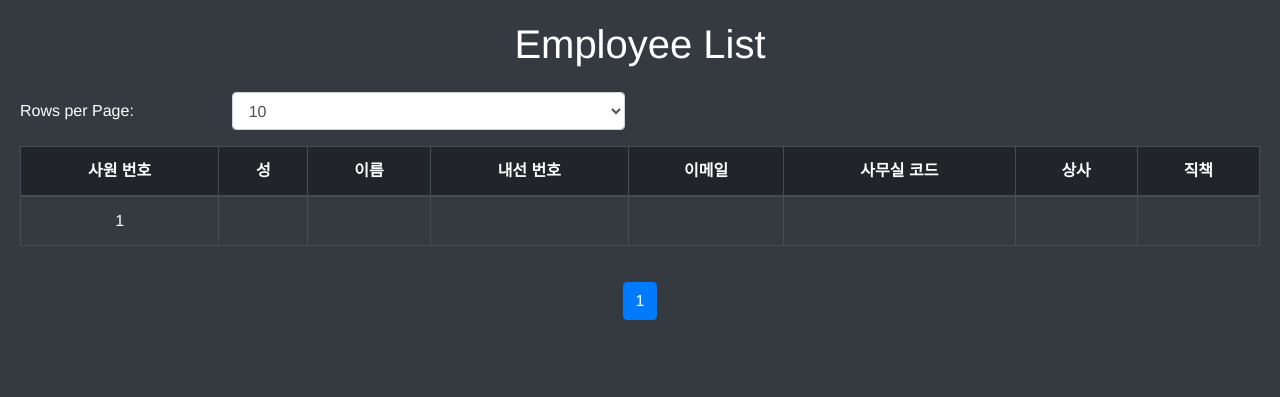
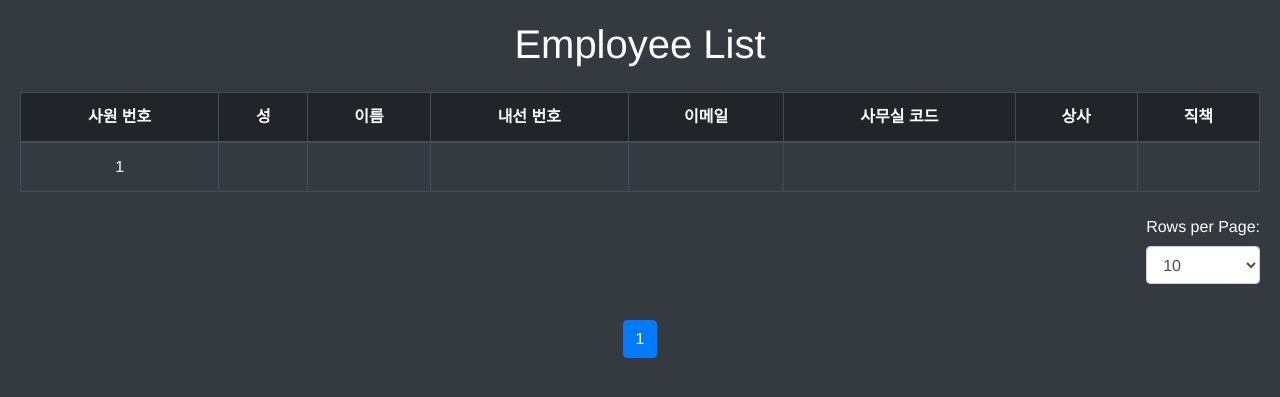
Before and after one commit to LeeHongSoek/cloudtype_fastapi, a FastAPI app: page /mysql in a window 1280 px wide. Shown: the top 397 px of the page. Run offline with FastAPI, Linux system fonts and the light colour scheme; tables that the repository leaves empty or names only in its code hold one stand-in row (values such as "Sample post"); data that the repository does not hold is empty; some libraries are stand-ins or nearby versions.

Commit message:
-- 2023-06-07 21:42에 자동업데이트 함 --

```diff
--- a/templates/mysql.html
+++ b/templates/mysql.html
@@ -37,17 +37,6 @@
 <body>
     <h1 class="text-center mb-4">Employee List</h1>
 
-    <div class="form-group row">
-        <label for="rows-per-page" class="col-sm-2 col-form-label">Rows per Page:</label>
-        <div class="col-sm-4">
-            <select id="rows-per-page" class="form-control">
-                <option value="10" {% if rows_per_page == 10 %}selected{% endif %}>10</option>
-                <option value="20" {% if rows_per_page == 20 %}selected{% endif %}>20</option>
-                <option value="50" {% if rows_per_page == 50 %}selected{% endif %}>50</option>
-            </select>
-        </div>
-    </div>
-
     <div class="table-responsive">
         <table class="table table-bordered table-dark">
             <thead>
@@ -78,6 +67,17 @@
             </tbody>
         </table>
     </div>
+
+    <nav class="d-flex justify-content-end">
+        <div class="form-group">
+            <label for="rows-per-page" class="col-form-label">Rows per Page:</label>
+            <select id="rows-per-page" class="form-control">
+                <option value="10" {% if rows_per_page == 10 %}selected{% endif %}>10</option>
+                <option value="20" {% if rows_per_page == 20 %}selected{% endif %}>20</option>
+                <option value="50" {% if rows_per_page == 50 %}selected{% endif %}>50</option>
+            </select>
+        </div>
+    </nav>
 
     <nav class="d-flex justify-content-center">
         <ul class="pagination">
```
